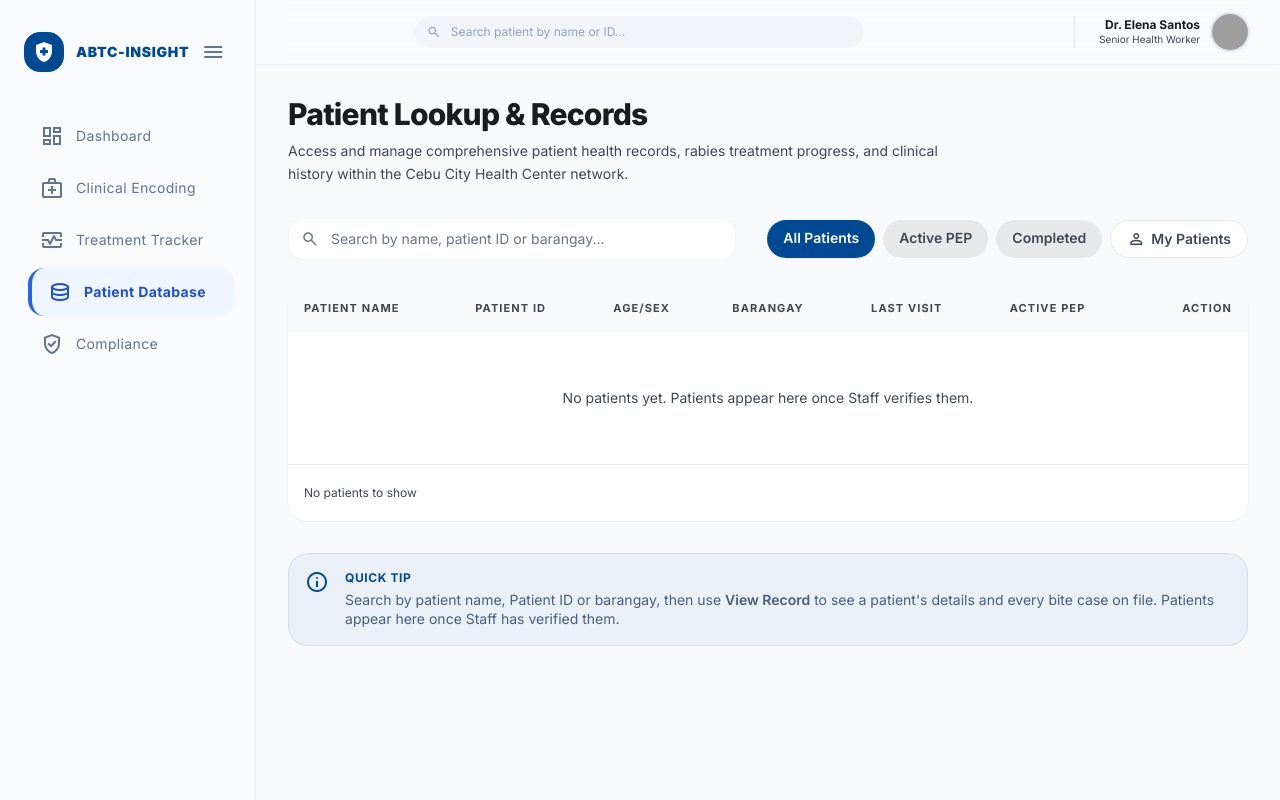
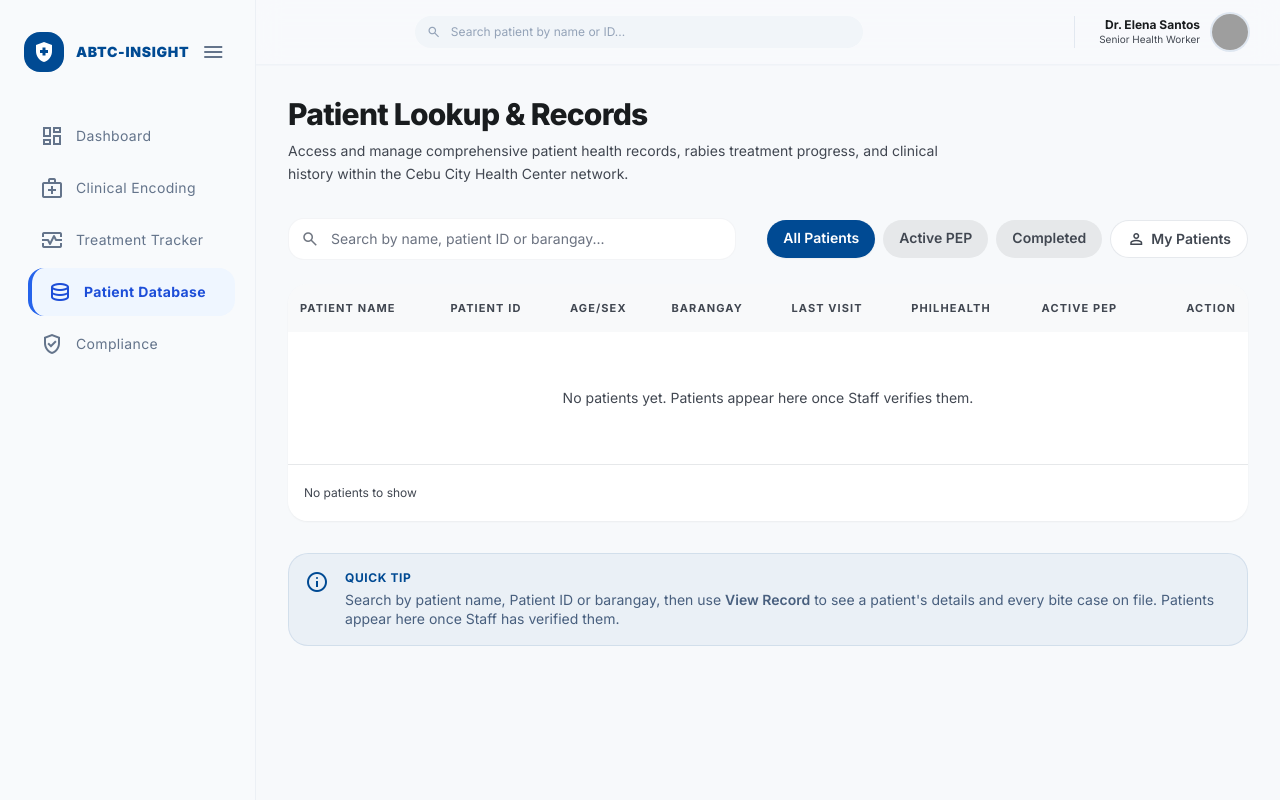
Before and after one commit to Walkee23/abtc-insight_MainProject, a Laravel app: page /healthworker/patient-database in a window 1280 px wide. Run offline with Laravel 12, Linux system fonts and the light colour scheme; a user stored in the database is signed in; data comes from the database, SQL or seed files in the repository; data that the repository does not hold is empty; parts of the project's set-up code (start-up, migrations or seed data) failed here and were passed over; some libraries are stand-ins or nearby versions; grey boxes are pictures that could not be loaded.

Commit message:
feat: show the philhealth status in the health worker patient database table and record pop-up using a shared status helper

```diff
--- a/app/Http/Controllers/PatientDatabaseController.php
+++ b/app/Http/Controllers/PatientDatabaseController.php
@@ -2,9 +2,11 @@
 
 namespace App\Http\Controllers;
 
+use App\Support\PhilhealthStatus;
 use Illuminate\Http\Request;
 use Illuminate\Support\Facades\Auth;
 use Illuminate\Support\Facades\DB;
+use Illuminate\Support\Facades\Schema;
 
 class PatientDatabaseController extends Controller
 {
@@ -44,8 +46,13 @@ class PatientDatabaseController extends Controller
                 });
         };
 
+        // PhilHealth: what the patient said (registration step 3) and what Staff found (PhilHealth Verification)
+        $verifiable = Schema::hasColumn('inflow_general_particulars', 'philhealth_verification');
+
         $query = DB::table('patients as p')
-            ->select('p.patient_id', 'p.patient_name', 'p.age', 'p.sex')
+            ->leftJoin('inflow_general_particulars as pig', 'pig.inflow_record_id', '=', 'p.inflow_record_id')
+            ->select('p.patient_id', 'p.patient_name', 'p.age', 'p.sex', 'p.philhealth_member as ph_flag', 'pig.philhealth_member as ph_claimed')
+            ->selectRaw($verifiable ? 'pig.philhealth_verification as ph_verification' : 'NULL as ph_verification')
             ->selectSub(
                 $this->handedOff(DB::table('bite_cases as lc'), 'lc')->select('lc.barangay')
                     ->whereColumn('lc.patient_id', 'p.patient_id')
@@ -129,6 +136,8 @@ class PatientDatabaseController extends Controller
                 ];
             })->values();
 
+            [$patient->ph_label, $patient->ph_class] = PhilhealthStatus::badge($patient->ph_claimed, $patient->ph_verification, $patient->ph_flag);
+
             // Patient-level status: any unfinished case wins
             $open = $patientCases->firstWhere('finished', false);
             $patient->pep_status = $patientCases->isEmpty() ? 'No Case' : ($open ? $open['status'] : $patientCases->first()['status']);
@@ -141,7 +150,10 @@ class PatientDatabaseController extends Controller
                 'dob' => $d->date_of_birth ? \Carbon\Carbon::parse($d->date_of_birth)->format('M d, Y') : null,
                 'civil_status' => $d->civil_status,
                 'contact' => $d->contact_num,
-                'philhealth' => $d->philhealth_member ? ($d->philhealth_name ?: 'Member') : 'Not a member',
+                'philhealth' => $patient->ph_label,
+                'philhealth_class' => $patient->ph_class,
+                // the member named in the registration form (it can be someone else, e.g. a parent)
+                'philhealth_member_name' => ($patient->ph_claimed && $patient->ph_verification !== 'Not a Member' && $d->philhealth_name) ? $d->philhealth_name : null,
                 'illness' => $d->illness_history,
                 'allergy' => $d->allergy_history,
                 'cases' => $patientCases,
--- a/resources/views/healthworker/Patient_Lookup&DB.blade.php
+++ b/resources/views/healthworker/Patient_Lookup&DB.blade.php
@@ -258,13 +258,14 @@
           <table class="w-full text-left border-collapse">
             <thead>
               <tr class="bg-surface-container-low/50">
-                <th class="px-4 py-4 text-[11px] font-bold uppercase tracking-widest text-on-surface-variant whitespace-nowrap">Patient Name</th>
-                <th class="px-4 py-4 text-[11px] font-bold uppercase tracking-widest text-on-surface-variant whitespace-nowrap">Patient ID</th>
-                <th class="px-4 py-4 text-[11px] font-bold uppercase tracking-widest text-on-surface-variant whitespace-nowrap">Age/Sex</th>
-                <th class="px-4 py-4 text-[11px] font-bold uppercase tracking-widest text-on-surface-variant whitespace-nowrap">Barangay</th>
-                <th class="px-4 py-4 text-[11px] font-bold uppercase tracking-widest text-on-surface-variant whitespace-nowrap">Last Visit</th>
-                <th class="px-4 py-4 text-[11px] font-bold uppercase tracking-widest text-on-surface-variant whitespace-nowrap">Active PEP</th>
-                <th class="px-4 py-4 text-[11px] font-bold uppercase tracking-widest text-on-surface-variant text-right whitespace-nowrap">Action</th>
+                <th class="px-3 py-4 text-[11px] font-bold uppercase tracking-widest text-on-surface-variant whitespace-nowrap">Patient Name</th>
+                <th class="px-3 py-4 text-[11px] font-bold uppercase tracking-widest text-on-surface-variant whitespace-nowrap">Patient ID</th>
+                <th class="px-3 py-4 text-[11px] font-bold uppercase tracking-widest text-on-surface-variant whitespace-nowrap">Age/Sex</th>
+                <th class="px-3 py-4 text-[11px] font-bold uppercase tracking-widest text-on-surface-variant whitespace-nowrap">Barangay</th>
+                <th class="px-3 py-4 text-[11px] font-bold uppercase tracking-widest text-on-surface-variant whitespace-nowrap">Last Visit</th>
+                <th class="px-3 py-4 text-[11px] font-bold uppercase tracking-widest text-on-surface-variant whitespace-nowrap">PhilHealth</th>
+                <th class="px-3 py-4 text-[11px] font-bold uppercase tracking-widest text-on-surface-variant whitespace-nowrap">Active PEP</th>
+                <th class="px-3 py-4 text-[11px] font-bold uppercase tracking-widest text-on-surface-variant text-right whitespace-nowrap">Action</th>
               </tr>
             </thead>
             <tbody class="divide-y divide-surface-container-high">
@@ -279,18 +280,21 @@
                 ][$patient->pep_status];
               @endphp
               <tr class="hover:bg-surface-container-low transition-colors group">
-                <td class="px-4 py-5">
+                <td class="px-3 py-5">
                   <span class="font-semibold text-on-surface whitespace-nowrap">{{ $patient->patient_name }}</span>
                 </td>
-                <td class="px-4 py-5 text-sm text-on-surface-variant font-mono whitespace-nowrap">{{ $patient->patient_id }}</td>
-                <td class="px-4 py-5 text-sm text-on-surface-variant whitespace-nowrap">{{ $patient->age }} / {{ strtoupper(substr($patient->sex, 0, 1)) }}</td>
-                <td class="px-4 py-5 text-sm text-on-surface-variant whitespace-nowrap">{{ $patient->barangay ?? '—' }}</td>
-                <td class="px-4 py-5 text-sm text-on-surface-variant whitespace-nowrap">{{ $patient->last_visit ? \Carbon\Carbon::parse($patient->last_visit)->format('M d, Y') : '—' }}</td>
-                <td class="px-4 py-5">
+                <td class="px-3 py-5 text-sm text-on-surface-variant font-mono whitespace-nowrap">{{ $patient->patient_id }}</td>
+                <td class="px-3 py-5 text-sm text-on-surface-variant whitespace-nowrap">{{ $patient->age }} / {{ strtoupper(substr($patient->sex, 0, 1)) }}</td>
+                <td class="px-3 py-5 text-sm text-on-surface-variant whitespace-nowrap">{{ $patient->barangay ?? '—' }}</td>
+                <td class="px-3 py-5 text-sm text-on-surface-variant whitespace-nowrap">{{ $patient->last_visit ? \Carbon\Carbon::parse($patient->last_visit)->format('M d, Y') : '—' }}</td>
+                <td class="px-3 py-5">
+                  <span class="inline-block whitespace-nowrap px-3 py-1 rounded-full {{ $patient->ph_class }} text-[10px] font-bold uppercase tracking-wider">{{ $patient->ph_label }}</span>
+                </td>
+                <td class="px-3 py-5">
                   <span
                     class="inline-block whitespace-nowrap px-3 py-1 rounded-full {{ $pill }} text-[10px] font-bold uppercase tracking-wider">{{ $patient->pep_status }}</span>
                 </td>
-                <td class="px-4 py-5 text-right">
+                <td class="px-3 py-5 text-right">
                   <button type="button" data-view-record="{{ $patient->patient_id }}"
                     class="whitespace-nowrap text-primary font-bold text-xs hover:underline decoration-2 underline-offset-4">View
                     Record</button>
@@ -298,7 +302,7 @@
               </tr>
               @empty
               <tr>
-                <td colspan="7" class="px-6 py-14 text-center text-sm text-on-surface-variant">
+                <td colspan="8" class="px-6 py-14 text-center text-sm text-on-surface-variant">
                   @if($scope === 'mine' && $search === '' && $status === 'all')
                   No patients assigned to you yet. Switch off "My Patients" to browse everyone.
                   @elseif($search !== '' || $status !== 'all' || $scope === 'mine')
@@ -441,8 +445,15 @@
          ['Civil Status', r.civil_status || '—'], ['Contact No.', r.contact || '—'],
          ['PhilHealth', r.philhealth || '—']].forEach(([label, value]) => {
           const wrap = el('div');
-          wrap.append(el('dt', 'text-[10px] font-bold text-outline uppercase tracking-wider mb-1', label),
-                      el('dd', 'text-sm font-semibold text-on-surface', value));
+          const dd = el('dd', 'text-sm font-semibold text-on-surface');
+          if (label === 'PhilHealth') {
+            // a coloured status, then the member named in the registration form
+            dd.append(el('span', 'inline-block whitespace-nowrap px-2.5 py-0.5 rounded-full text-[10px] font-bold uppercase tracking-wider ' + (r.philhealth_class || ''), value));
+            if (r.philhealth_member_name) dd.append(el('span', 'block text-xs font-medium text-on-surface-variant mt-1 break-words', 'Member: ' + r.philhealth_member_name));
+          } else {
+            dd.textContent = value;
+          }
+          wrap.append(el('dt', 'text-[10px] font-bold text-outline uppercase tracking-wider mb-1', label), dd);
           details.append(wrap);
         });
 
```
Also changed, not shown: app/Http/Controllers/StaffController.php (+2 -13 lines), app/Support/PhilhealthStatus.php (added, +32 -0 lines).
